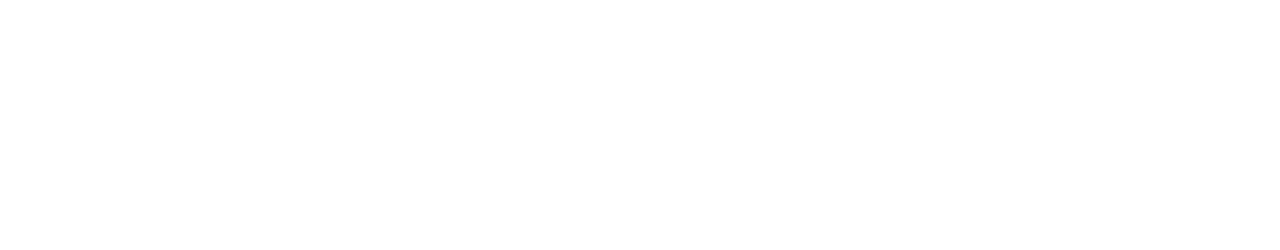
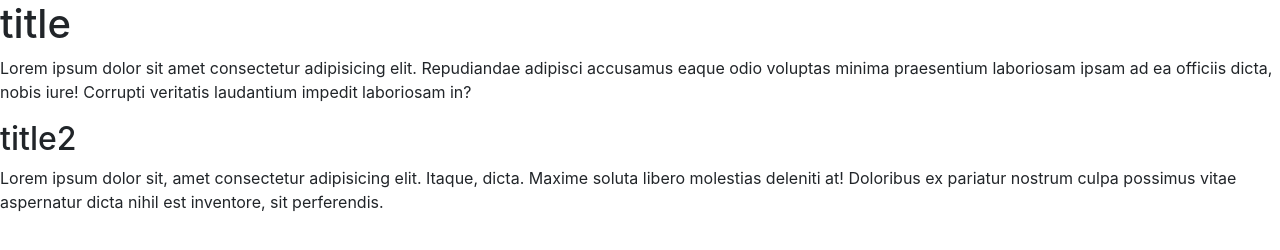
Before and after one commit to Wasyl92/init, a website: page index.html in a window 1280 px wide. Drawn offline with nearby package versions, Linux system fonts and the light colour scheme.

Commit message:
add title

```diff
--- a/index.html
+++ b/index.html
@@ -8,6 +8,9 @@
     <title>git</title>
 </head>
 <body>
-
+    <h1>title</h1>
+    <p>Lorem ipsum dolor sit amet consectetur adipisicing elit. Repudiandae adipisci accusamus eaque odio voluptas minima praesentium laboriosam ipsam ad ea officiis dicta, nobis iure! Corrupti veritatis laudantium impedit laboriosam in?</p>
+    <h2>title2</h2>
+    <p>Lorem ipsum dolor sit, amet consectetur adipisicing elit. Itaque, dicta. Maxime soluta libero molestias deleniti at! Doloribus ex pariatur nostrum culpa possimus vitae aspernatur dicta nihil est inventore, sit perferendis.</p>
 </body>
 </html>
```
